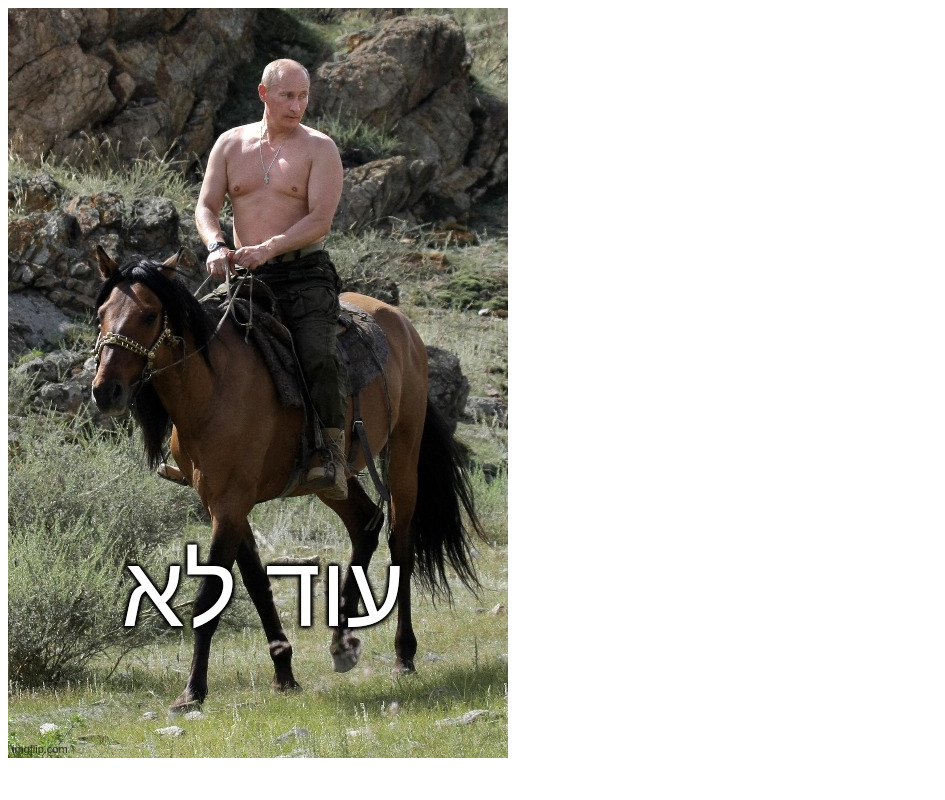
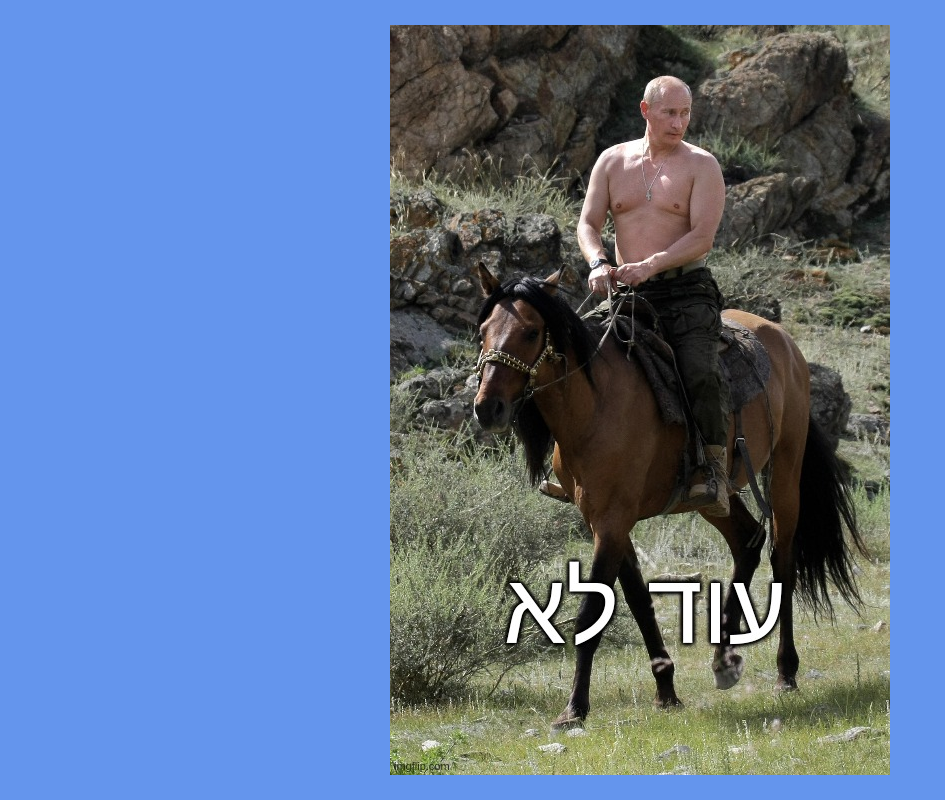
Before and after one commit to zpeleg/KvarPalash, a plain HTML site: page index.html in a window 1280 px wide. Shown: the whole page, without its empty margins (0-945 px from the left). Drawn offline with Linux system fonts and the light colour scheme.

Commit message:
Do stuff

```diff
--- a/index.html
+++ b/index.html
@@ -1,6 +1,23 @@
 <html>
   <head>
     <title>האם פוטין כבר פלש?</title>
+    <style>
+      img {
+        background-color: red;
+
+        position: absolute;
+        top: 0;
+        bottom: 0;
+        left: 0;
+        right: 0;
+
+        margin: auto;
+      }
+
+      body {
+        background-color: #6495ed;
+      }
+    </style>
   </head>
   <body>
     <img src="odlo.jpg" />
```
Lines whose indentation alone changed are shown as unchanged.
